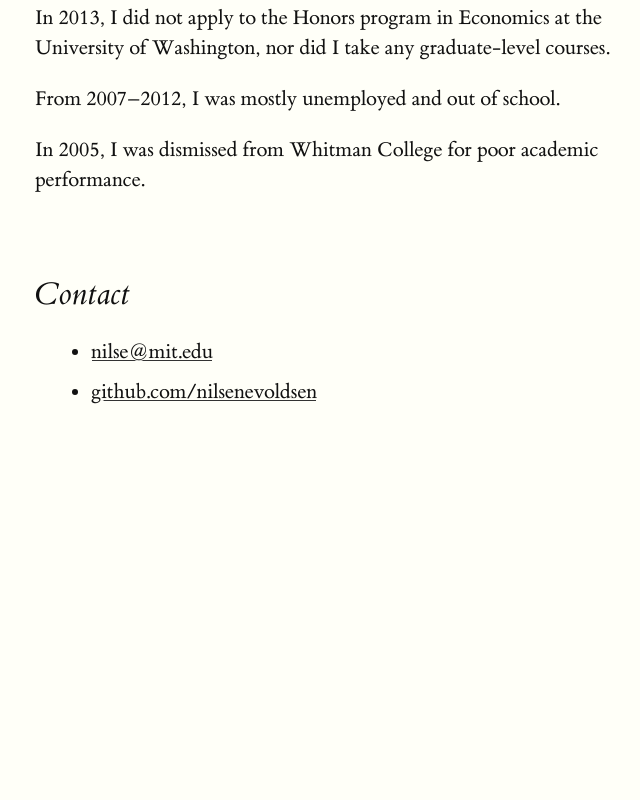
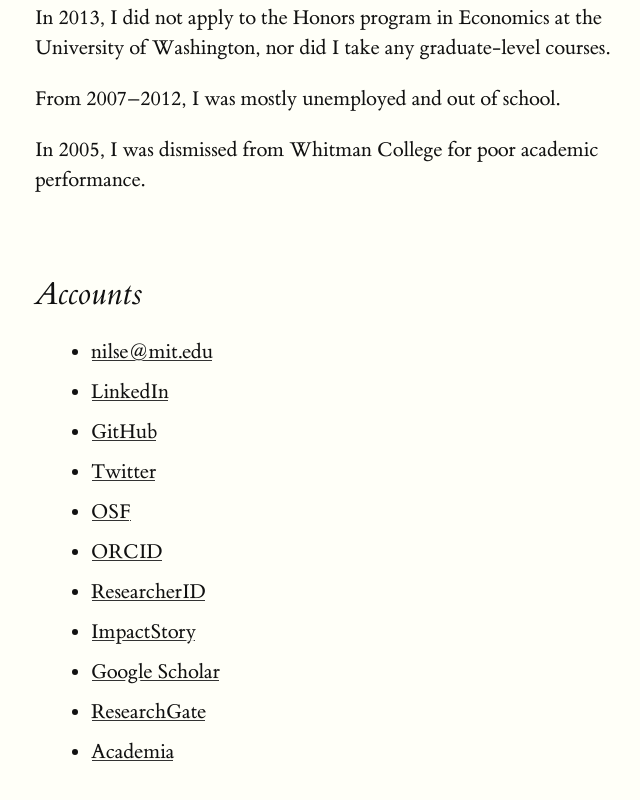
Before and after one commit to NilsEnevoldsen/nilsenevoldsen.github.io, a plain HTML site: page index.html in a window 1280 px wide. Shown: the part 1916-2716 px from the top of the page, without its empty margins (125-765 px from the left). Before the commit the page ends 2447 px from the top, so only its background shows below. Drawn offline with Linux system fonts and the light colour scheme.

Commit message:
Add accounts

```diff
--- a/index.html
+++ b/index.html
@@ -7,7 +7,7 @@
 	<body>
 		<article>
 			<h1 id="nils-enevoldsen">Nils Enevoldsen</h1>
-			<p>I study global poverty at the <a href="http://economics.mit.edu/">MIT Department of Economics</a>.</p>
+			<p>I study global poverty at <a href="http://economics.mit.edu/">MIT Economics</a>.</p>
 			<section>
 				<h2 id="education">Education</h2>
 				<p>None.</p>
@@ -44,10 +44,19 @@
 				<p>In 2005, I was dismissed from Whitman College for poor academic performance.</p>
 			</section>
 			<section>
-				<h2 id="contact">Contact</h2>
+				<h2 id="contact">Accounts</h2>
 				<ul>
 	        		<li><a href="mailto:nilse@mit.edu">nilse@mit.edu</a></li>
-	        		<li><a href="https://github.com/nilsenevoldsen">github.com/nilsenevoldsen</a></li>
+	        		<li><a href="https://www.linkedin.com/in/nilsenevoldsen">LinkedIn</a></li>
+	        		<li><a href="https://github.com/NilsEnevoldsen">GitHub</a></li>
+	        		<li><a href="https://twitter.com/NilsEnevoldsen">Twitter</a></li>
+	        		<li><a href="https://osf.io/h7kxv/">OSF</a></li>
+	        		<li><a href="http://orcid.org/0000-0001-7195-4117">ORCID</a></li>
+	        		<li><a href="http://researcherid.com/rid/H-4283-2016">ResearcherID</a></li>
+	        		<li><a href="https://www.impactstory.org/0000-0001-7195-4117">ImpactStory</a></li>
+	        		<li><a href="http://scholar.google.com/citations?user=kmD9GlAAAAAJ">Google Scholar</a></li>
+	        		<li><a href="https://researchgate.net/profile/Nils_Enevoldsen">ResearchGate</a></li>
+	        		<li><a href="https://idin.academia.edu/NilsEnevoldsen">Academia</a></li>
 				</ul>
 			</section>
 		</article>
```
